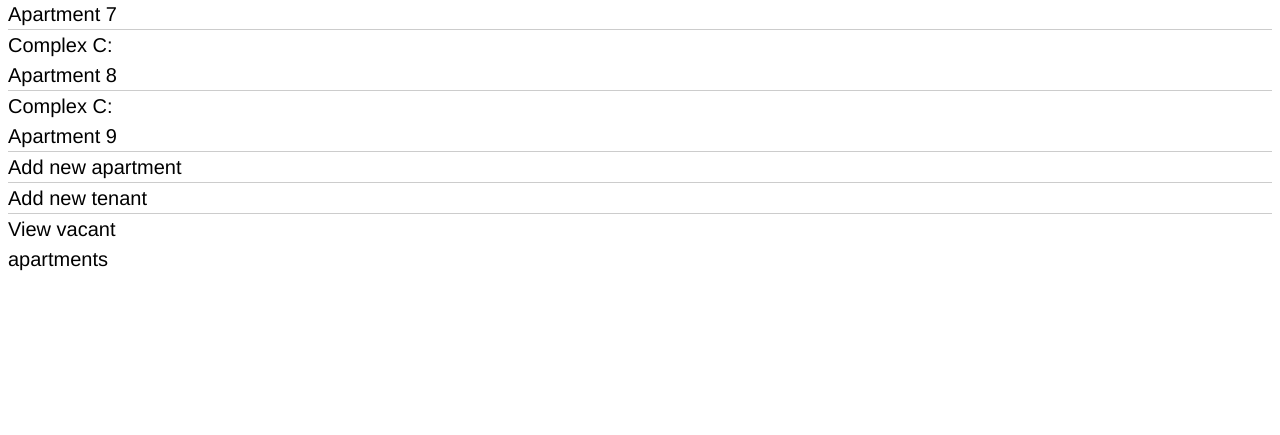
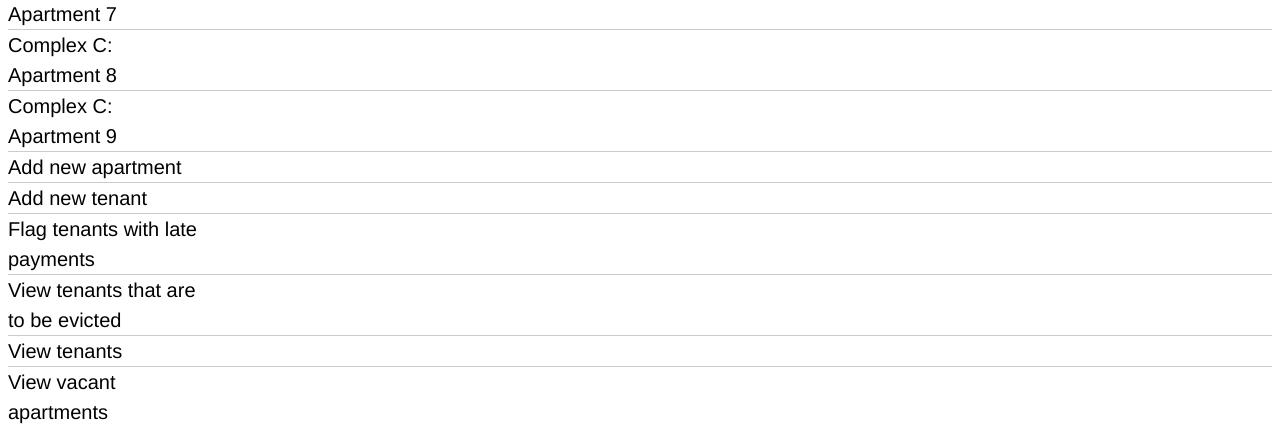
Before and after one commit to sxh1512/cajuncomplexes, a Django app: page /aptman/ in a window 1280 px wide. Shown: the part 588-1023 px from the top of the page. Before the commit the page ends 859 px from the top, so only its background shows below. Run offline with Django 3.2, Linux system fonts and the light colour scheme; data comes from the database, SQL or seed files in the repository.

Commit message:
Final commit?

```diff
--- a/aptman/models.py
+++ b/aptman/models.py
@@ -1,3 +1,4 @@
+from datetime import datetime as dt
 from django.db import models
 
 # Create your models here.
@@ -34,13 +35,19 @@ class Tenant(models.Model):
     expected_payment = models.DecimalField(decimal_places=2, max_digits=25)
     missed_payments = models.IntegerField(default=0)
 
+    def last_payment_as_dt(self):
+        return dt.strptime(self.last_payment, "%m/%d/%Y")
+
+    def next_payment_as_dt(self):
+        return dt.strptime(self.next_payment, "%m/%d/%Y")
+
     def __str__(self):
         return str(self.tenant_id) + ": " + self.tenant_name
 
 
 class PastPayment(models.Model):
     tenant_id = models.ForeignKey(Tenant, on_delete=models.CASCADE)
-    payment_date = models.DateField()
+    payment_date = models.CharField(max_length=10)
     payment_amount = models.DecimalField(decimal_places=2, max_digits=25)
 
 
--- a/aptman/templates/aptman/index.html
+++ b/aptman/templates/aptman/index.html
@@ -10,5 +10,8 @@
     {% endfor %}
     <li> <a href="{% url 'aptman:addapt' %}"> Add new apartment </a> </li>
     <li> <a href="{% url 'aptman:addtenant' %}"> Add new tenant </a> </li>
+    <li>  <a href="{% url 'aptman:flag-late' %}"> Flag tenants with late payments </a> </li>
+    <li> <a href ="{% url 'aptman:to-evict' %}"> View tenants that are to be evicted </a> </li>
+    <li> <a href ="{% url 'aptman:view-tenants' %}"> View tenants </a> </li>
     <li> <a href ="{% url 'aptman:vacant-apartments' %}"> View vacant apartments </a> </li>
 </ul>
--- a/aptman/urls.py
+++ b/aptman/urls.py
@@ -9,5 +9,11 @@ urlpatterns = [
     path('add-apartment/', views.add_apartment, name='addapt'),
     path('add-tenant/', views.add_tenant, name='addtenant'),
     path('edit-apartment/<int:apt_id>/', views.edit_apt, name='editapt'),
-    path('vacant-apartments', views.view_vacant, name='vacant-apartments')
+    path('edit-tenant/<int:tenant_id>/', views.edit_tenant, name='edit-tenant'),
+    path('flag-late/', views.flag_late, name='flag-late'),
+    path('tenant-history/<int:tenant_id>/', views.view_history, name='tenant-history'),
+    path('to-evict/', views.to_evict, name='to-evict'),
+    path('update-history/', views.update_history, name='update-history'),
+    path('vacant-apartments/', views.view_vacant, name='vacant-apartments'),
+    path('view-tenants/', views.view_tenants, name='view-tenants')
 ]
--- a/aptman/views.py
+++ b/aptman/views.py
@@ -1,7 +1,11 @@
+from datetime import date
+from datetime import datetime as dt
+from dateutil.relativedelta import *
+from django.db.models import Q
 from django.http import HttpResponseRedirect
 from django.shortcuts import render
 from .forms import ApartmentAdditionForm, TenantAdditionForm
-from .models import Apartment
+from .models import Apartment, Tenant
 
 def index(request):
     apartment_list = Apartment.objects.order_by('apt_complex')
@@ -50,6 +54,51 @@ def edit_apt(request, apt_id):
 
     return render(request, 'aptman/add.html', {'form': form})
 
+def edit_tenant(request, tenant_id):
+    tenant = Tenant.objects.get(pk=tenant_id)
+    if request.method == 'POST':
+        form = TenantAdditionForm(request.POST, instance=tenant)
+        if form.is_valid():
+            form.save()
+            return HttpResponseRedirect('/')
+    else:
+            form = TenantAdditionForm(instance=tenant)
+
+    return render(request, 'aptman/add.html', {'form': form})
+
+def flag_late(request):
+    tenants = Tenant.objects.all()
+    late_ids = [tenant.tenant_id for tenant in tenants if (not tenant.last_payment and dt.strptime(str(date.today()), "%Y-%m-%d") > tenant.next_payment_as_dt()) or (tenant.last_payment and tenant.next_payment_as_dt() < tenant.last_payment_as_dt())]
+    late_tenants = Tenant.objects.filter(tenant_id__in = late_ids)
+    for tenant in late_tenants:
+        tenant.missed_payments += 1
+        if tenant.missed_payments >= 5:
+            tenant.missed_payments = 5
+        tenant.expected_payment += tenant.apt_id.monthly_rent
+        tenant.next_payment = (dt.strptime(tenant.next_payment, "%m/%d/%Y") + relativedelta(months=1)).strftime("%m/%d/%Y")
+        tenant.save()
+    context = {'tenants': late_tenants}
+    return render(request, 'aptman/late.html', context)
+
+
+def to_evict(request):
+    tenants = Tenant.objects.filter(missed_payments = 5)
+    context = {'tenants': tenants}
+    return render(request, 'aptman/evict.html', context)
+
+def update_history(request):
+
+    pass
+
+def view_history(request):
+
+    pass
+
+def view_tenants(request):
+    tenants = Tenant.objects.all()
+    context = {'tenants': tenants}
+    return render(request, 'aptman/tenants.html', context)
+
 def view_vacant(request):
     vacancies = Apartment.objects.filter(vacant = True).order_by('apt_complex', '-monthly_rent')
     context = {'vacancies': vacancies}
```
Also changed, not shown: aptman/templates/aptman/evict.html (added, +20 -0 lines), aptman/templates/aptman/late.html (added, +20 -0 lines), aptman/templates/aptman/tenants.html (added, +11 -0 lines).
